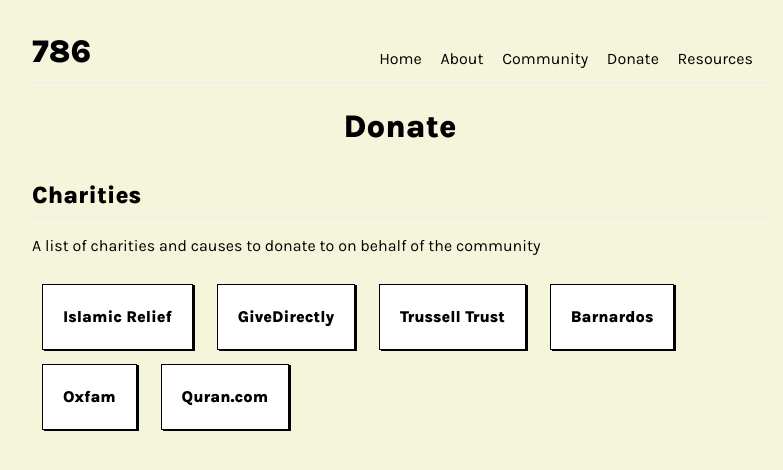
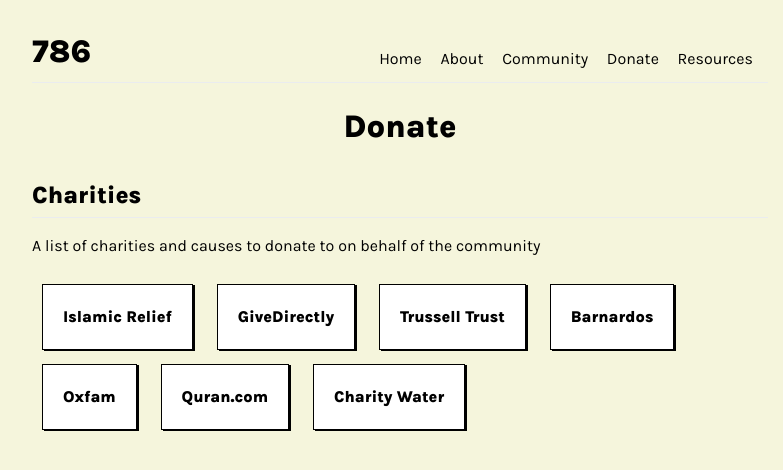
Before and after one commit to feyroozecode/786.world, a Jekyll site: the page built from pages/donate.md, in a window 1280 px wide. Shown: the top 470 px of the page, without its empty margins (240-1023 px from the left). Built offline with Jekyll 4.4.1, drawn with Linux system fonts in a browser that asks for light colours; comment, search, counter and statistics services are not loaded.

Commit message:
donate to charity water

```diff
--- a/pages/donate.md
+++ b/pages/donate.md
@@ -14,3 +14,4 @@ A list of charities and causes to donate to on behalf of the community
 - [Barnardos](https://donate.barnardos.org.uk/)
 - [Oxfam](https://www.oxfam.org.uk/donate/)
 - [Quran.com](https://donate.quran.com/)
+- [Charity Water](https://www.charitywater.org/uk/donate)
```
